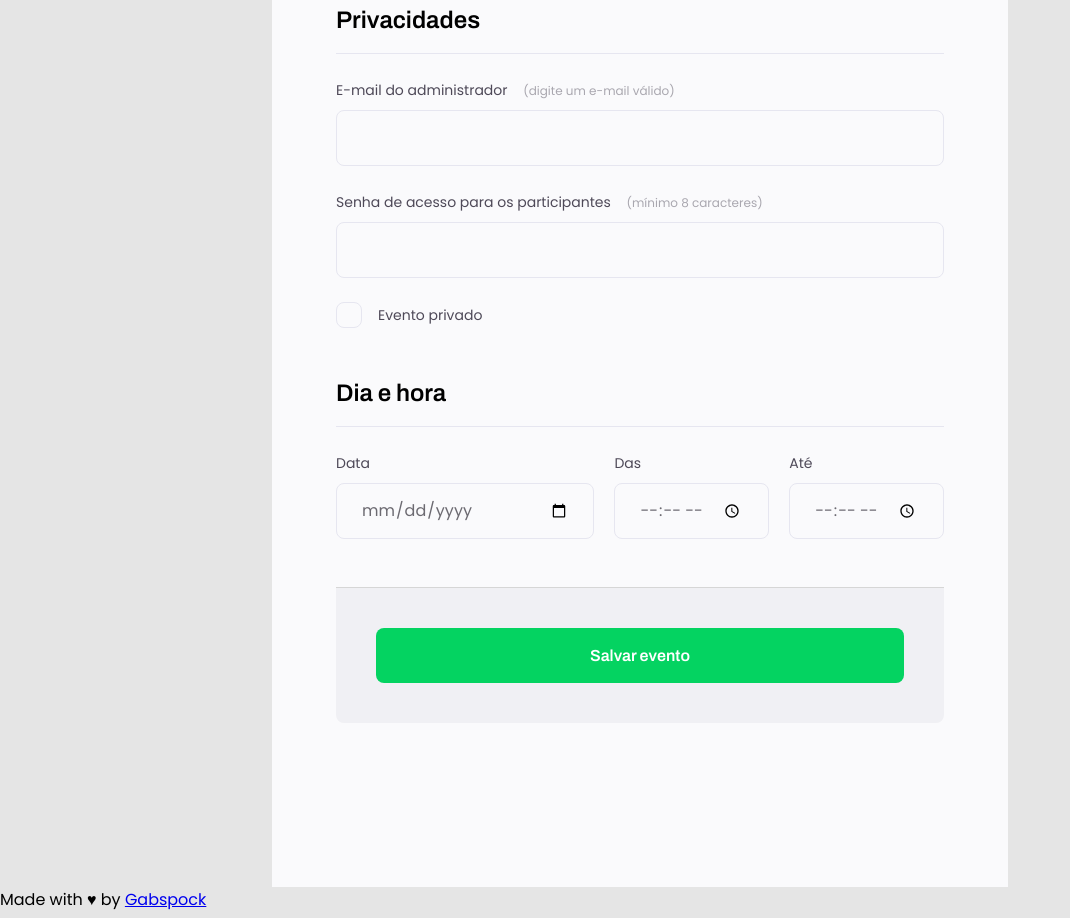
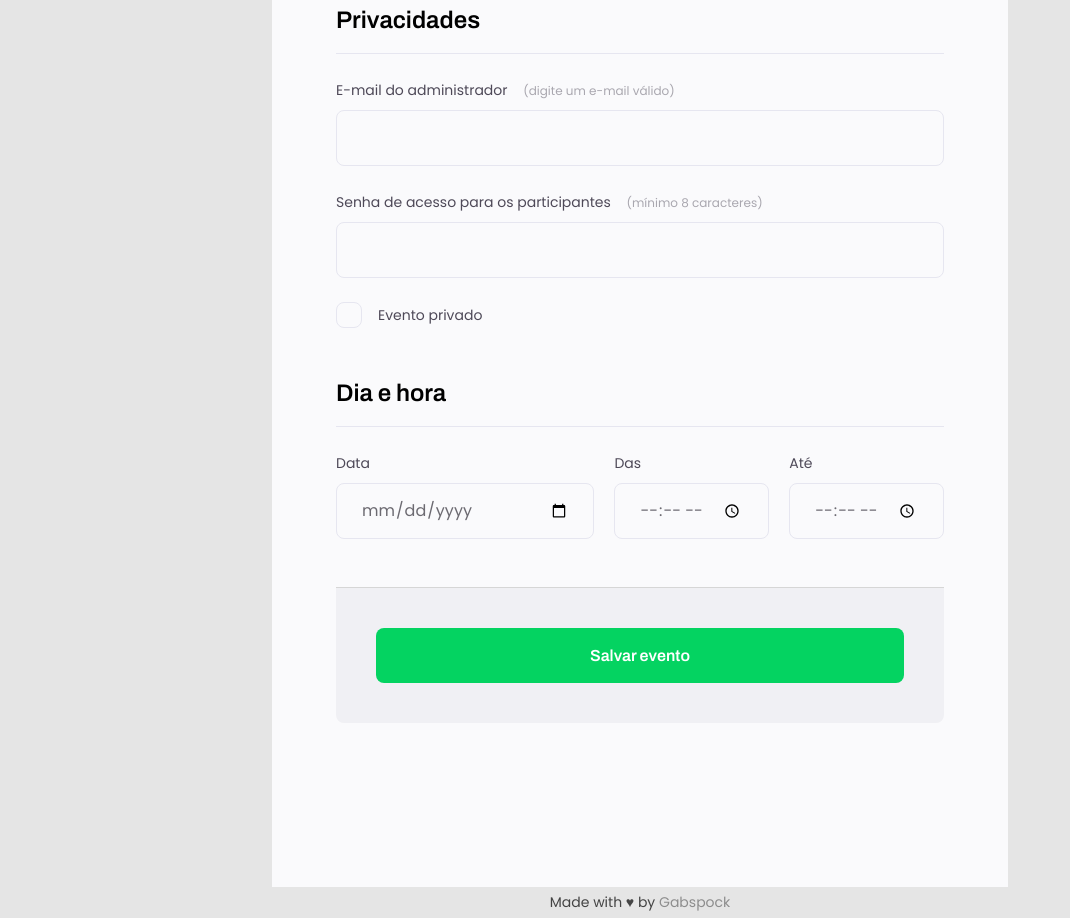
Before and after one commit to gabspock/Formulario, a plain HTML site: page index.html in a window 1280 px wide. Shown: the part 1104-2022 px from the top of the page, without its empty margins (0-1070 px from the left). Drawn offline with Linux system fonts and the light colour scheme.

Commit message:
Update style.css

```diff
--- a/style.css
+++ b/style.css
@@ -277,6 +277,19 @@ footer .button:hover{
   background-color: #08a04c;
 }
 
+#made {
+    font-size: 14px;
+    color: #444444;
+    text-align: center;
+    margin-top: 5px;
+    padding-bottom: 5px;
+}
+
+#made a {
+    color: #8d8d8d;
+    text-decoration: none;
+}
+
 /*quando o usuario não preenche alguma informação*/
 input:invalid {
   border: 2px solid red;
```
